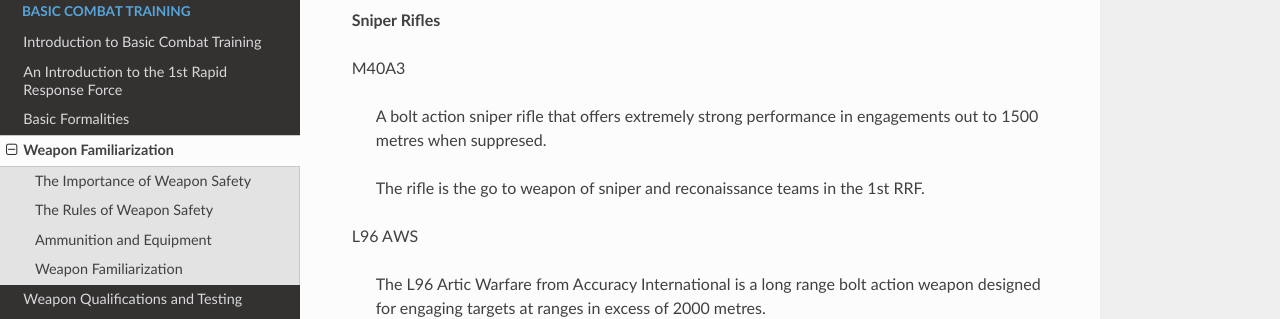
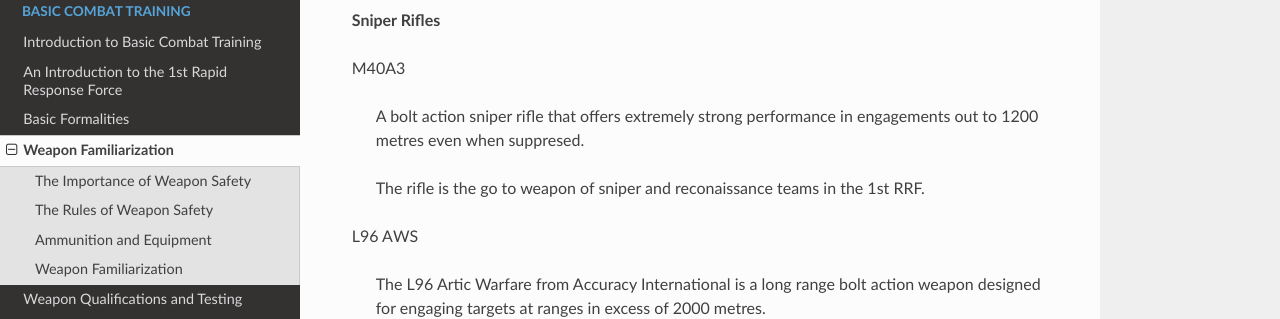
Before and after one commit to 1st-rapid-response-force/Training-Programs, a Sphinx documentation site: the page built from docs/source/bct/weapon_familiarization.rst, in a window 1280 px wide and 900 px high, scrolled down 4376 px. Shown: the part 151-470 px from the top of the window. Built offline with Sphinx 7.4.7 and the Read the Docs theme 2.0.0, drawn with Linux system fonts in a browser that asks for light colours; formulas are drawn with MathJax 3.

Commit message:
Update range of the M40A3
Signed-off-by: Alexander Christie <alex@briefly.io>

```diff
--- a/docs/source/bct/weapon_familiarization.rst
+++ b/docs/source/bct/weapon_familiarization.rst
@@ -143,7 +143,7 @@
 
 M40A3
 
-  A bolt action sniper rifle that offers extremely strong performance in engagements out to 1500 metres when suppresed.
+  A bolt action sniper rifle that offers extremely strong performance in engagements out to 1200 metres even when suppresed.
 
   The rifle is the go to weapon of sniper and reconaissance teams in the 1st RRF.
 
```
